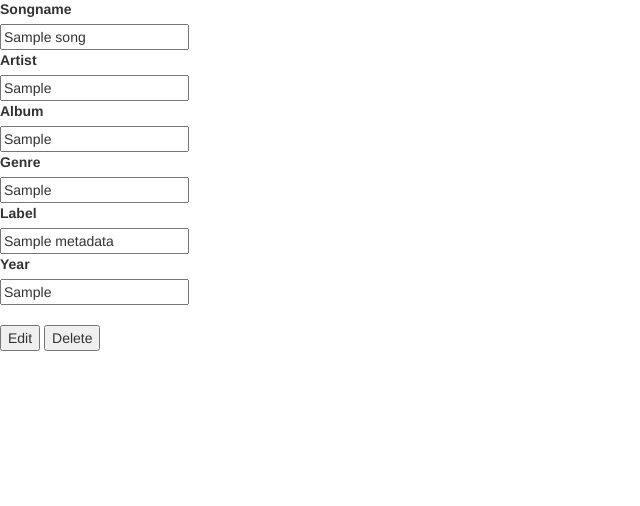
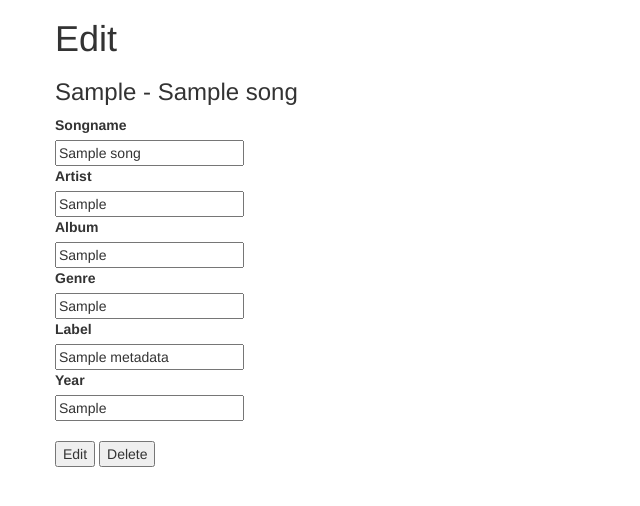
Before and after one commit to ClareCat/Mixt., a Flask app: page /uploads/edit/1 in a window 1280 px wide. Shown: the part 51-557 px from the top of the page, without its empty margins (0-640 px from the left). Run offline with Flask 2, Linux system fonts and the light colour scheme; tables that the repository leaves empty hold one stand-in row (values such as "Sample post"); some libraries are stand-ins or nearby versions.

Commit message:
Styling added to the edit page

```diff
--- a/templates/edit.html
+++ b/templates/edit.html
@@ -1,6 +1,12 @@
 {% extends 'base.html' %}
 {% block content %}
 	{% from "_helpers.html" import render_field %}
+  <div class="container">
+  <div class="row">
+    <div class="span6">
+      <h1>Edit</h1>
+      <h3>{{form.artist.data}} - {{form.songname.data
+      }}</h3>
       <form method=post action="/uploads/edit/{{ songid }}">
         <dl>
         	{{ form.csrf_token }}
@@ -14,4 +20,7 @@
         <p><input type=submit name="Edit" value="Edit">
         <input type=submit name="Delete" value="Delete">
       </form>
+    </div>
+  </div>
+</div>
 {% endblock %}
```
Lines whose indentation alone changed are shown as unchanged.
